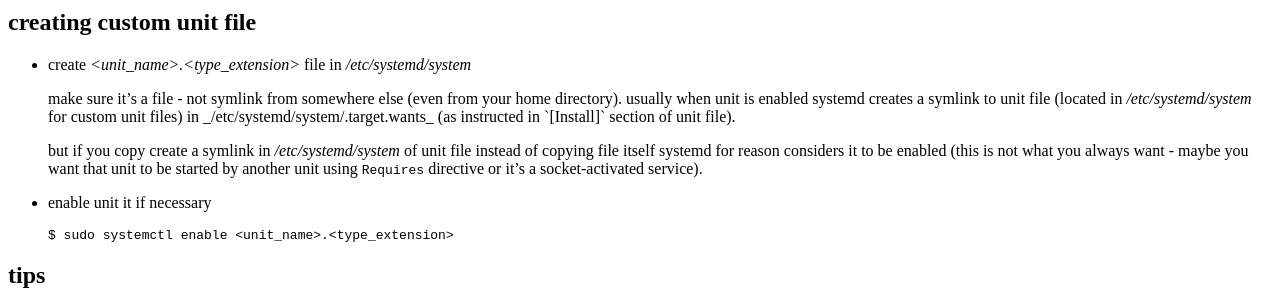
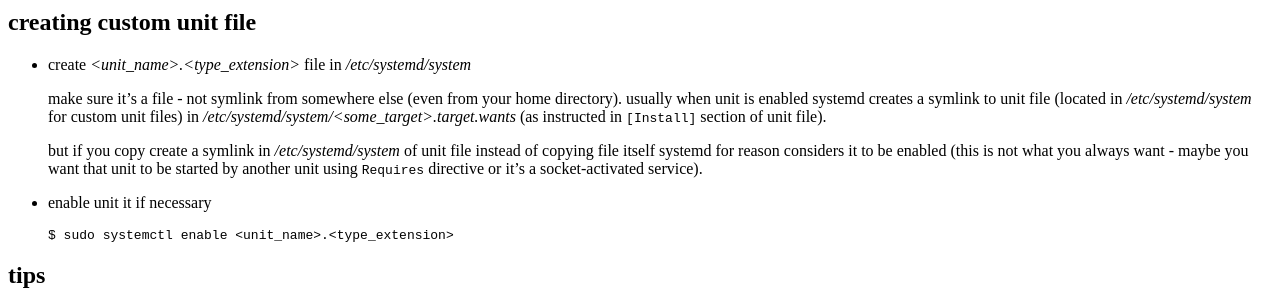
Before and after one commit to tap349/tap349.github.io, a Jekyll site: the page built from _posts/2017-05-02-systemd.md, in a window 1280 px wide. Shown: the part 1246-1546 px from the top of the page. Built offline with Jekyll 4.4.1, drawn with Linux system fonts in a browser that asks for light colours.

Commit message:
update 2017-05-03_17:14:15

```diff
--- a/_posts/2017-05-02-systemd.md
+++ b/_posts/2017-05-02-systemd.md
@@ -99,7 +99,7 @@ $ sudo journalctl -b -u my-*.service
   make sure it's a file - not symlink from somewhere else (even from your
   home directory). usually when unit is enabled systemd creates a symlink
   to unit file (located in _/etc/systemd/system_ for custom unit files)
-  in _/etc/systemd/system/<some_target>.target.wants_ (as instructed in
+  in _/etc/systemd/system/\<some_target\>.target.wants_ (as instructed in
   `[Install]` section of unit file).
 
   but if you copy create a symlink in _/etc/systemd/system_ of unit file
```
